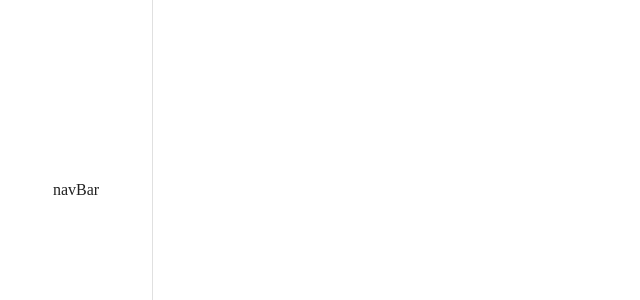
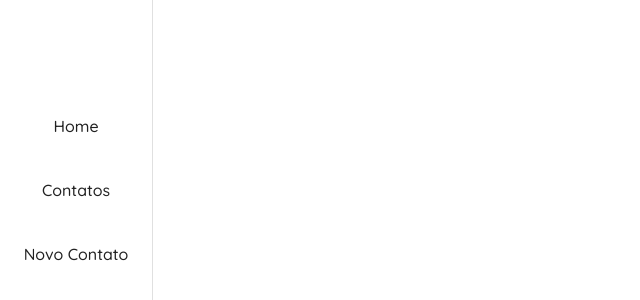
Before and after one commit to MatheusAraripe/cadastro-usuario, a React (Vite) app: page / in a window 1280 px wide. Shown: the part 210-510 px from the top of the page, without its empty margins (0-640 px from the left). Built offline with nearby package versions, Linux system fonts and the light colour scheme.

Commit message:
feat: adição de fonte para os textos

```diff
--- a/src/App.css
+++ b/src/App.css
@@ -1,6 +1,5 @@
-*{
-	font-family: Inter, system-ui, Avenir, Helvetica, Arial, sans-serif;
-}
+@import url('https://fonts.googleapis.com/css2?family=Anton&family=Quicksand:wght@300;500&display=swap');
+
 html, body, div, span, applet, object, iframe,
 h1, h2, h3, h4, h5, h6, p, blockquote, pre,
 a, abbr, acronym, address, big, cite, code,
@@ -20,6 +19,9 @@ time, mark, audio, video {
 	font-size: 100%;
 	font: inherit;
 	vertical-align: baseline;
+}
+p{
+	font-family: 'Quicksand', sans-serif;
 }
 
 link{
--- a/src/components/Navbar.jsx
+++ b/src/components/Navbar.jsx
@@ -1,21 +1,30 @@
 import { Drawer,Box } from '@mui/material'
-import { red } from '@mui/material/colors'
 import React from 'react'
 
 function Navbar() {
   return (
-    <Drawer variant='permanent' >
+    <Drawer variant='permanent'>
       <Box
       m={2}
       display={'flex'}
-      justifyContent={'space-around'}
+      flexDirection={'column'}
+      justifyContent={'center'}
       alignItems={"center"}
       height={"100%"}
       width={"15vh"}
       >
-        <p>navBar</p>
+        <Box my={3}>
+          <p>Home</p>
+        </Box>
+        <Box my={3}>
+          <p>Contatos</p>
+        </Box>
+        <Box my={3}>
+          <p>Novo Contato</p>
+        </Box>
       </Box>
     </Drawer>
+
   )
 }
 
```
